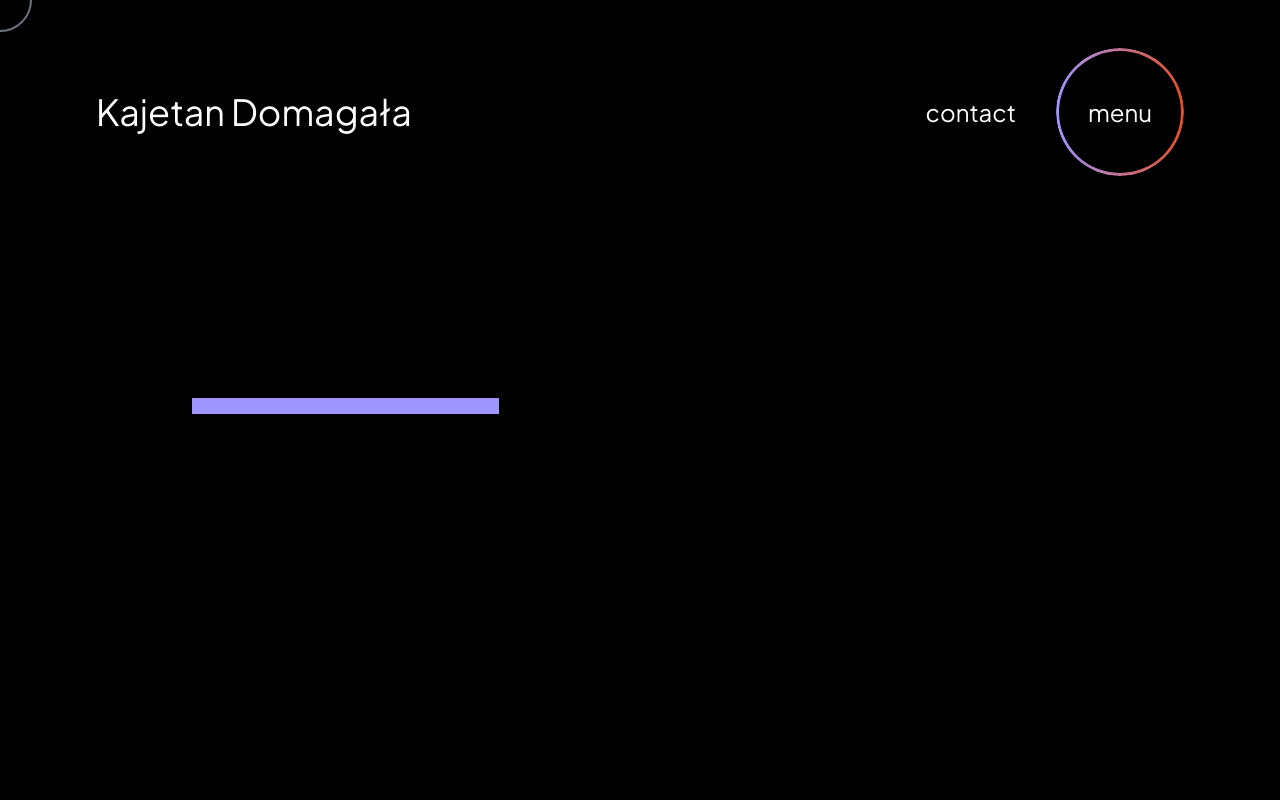
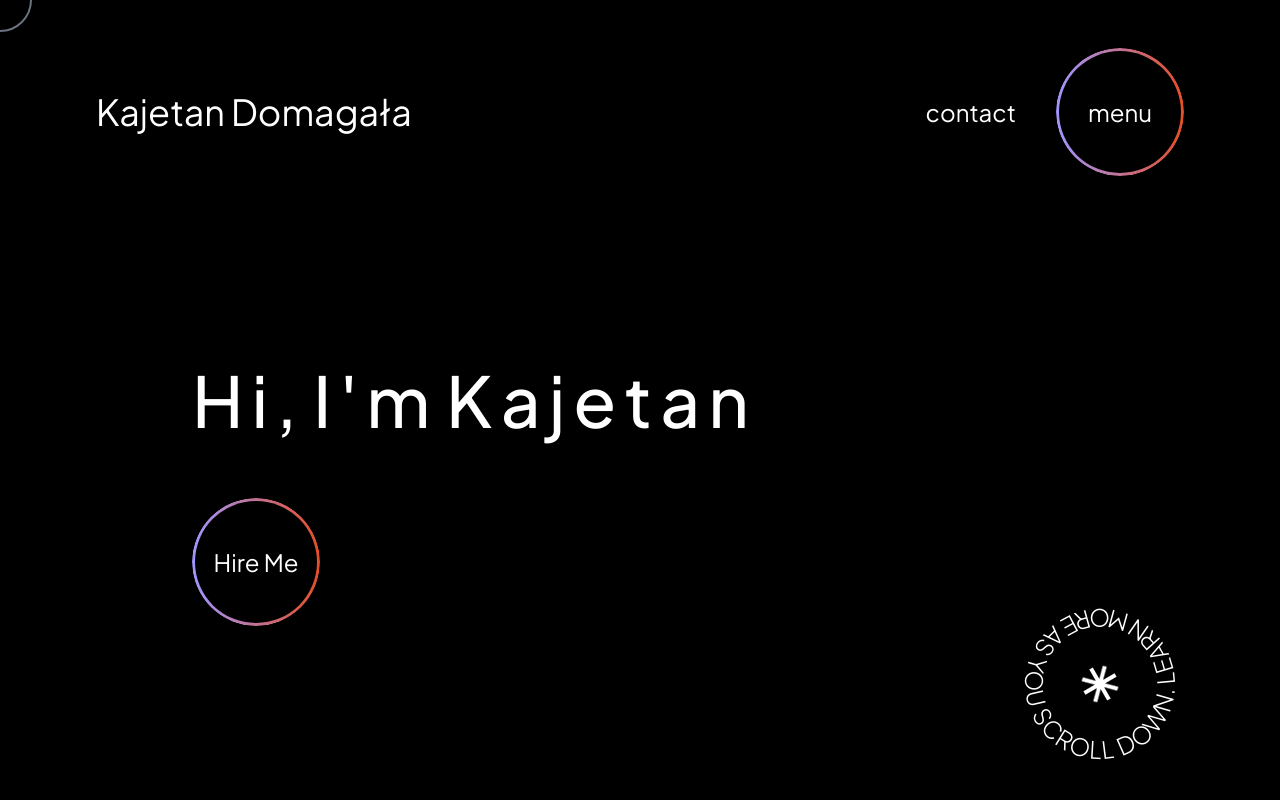
Before and after one commit to kajtd/Portfolio, a Vue app: page / in a window 1280 px wide. Shown: the top 800 px of the page. Built offline with nearby package versions, Linux system fonts and the light colour scheme.

Commit message:
Create the MVP of the Hero Section

```diff
--- a/src/components/HeroSection.vue
+++ b/src/components/HeroSection.vue
@@ -1,75 +1,138 @@
 <script setup lang="ts">
-import { ref, onMounted } from 'vue';
-import gsap from 'gsap';
-import { useMedia } from '../composables/useMedia';
+import { ref, onMounted, onUnmounted, computed } from "vue";
+import gsap from "gsap";
+import { useMedia } from "../composables/useMedia";
+import AppButton from "./AppButton.vue";
 
-const isReducedMotion = useMedia('(prefers-reduced-motion)');
-const title = ref<HTMLHeadingElement>();
-const heroText = ref<HTMLDivElement>();
+const isReducedMotion = useMedia("(prefers-reduced-motion)");
+const heroSection = ref<HTMLDivElement>();
+
+const mainHeaderSplit = computed(() => "Hi, I'm Kajetan".split(""));
+const scrollDown = ref<HTMLElement>();
+const hireMeButton = ref<HTMLElement>();
+
+const windowWidth = ref(window.innerWidth);
+
+const onResize = () => {
+  windowWidth.value = window.innerWidth;
+};
+const svgDimensions = computed(() => {
+  if (windowWidth.value < 768) {
+    return { width: 100, height: 100 };
+  }
+  return { width: 200, height: 200 };
+});
 
 onMounted(() => {
+  window.addEventListener("resize", onResize);
   if (!isReducedMotion.value) {
+    gsap.to(".main-header-char", {
+      y: 0,
+      stagger: 0.05,
+      delay: 1,
+      duration: 0.1,
+    });
     gsap.fromTo(
-      title.value as HTMLHeadingElement,
+      scrollDown.value as HTMLElement,
       {
         opacity: 0,
-        y: '100%',
       },
       {
         duration: 1.5,
-        delay: 3,
+        delay: 2,
         opacity: 1,
-        y: 0,
       }
     );
     gsap.fromTo(
-      heroText.value as HTMLDivElement,
+      hireMeButton.value as HTMLElement,
       {
         opacity: 0,
-        y: '100%',
       },
       {
         duration: 1.5,
-        delay: 3,
+        delay: 2,
         opacity: 1,
-        y: 0,
       }
     );
   }
+});
+
+onUnmounted(() => {
+  window.removeEventListener("resize", onResize);
 });
 </script>
 
 <template>
   <section
     ref="heroSection"
-    class="h-full flex-1 flex flex-col justify-center relative px-6 mt-12 md:px-8 xl:px-24"
+    class="h-full flex-1 flex items-center justify-start px-2 xs:px-6 md:px-8 xl:px-24"
   >
-    <h1
-      id="title"
-      ref="title"
-      class="text-black text-[34px] md:text-[70px] leading-[60px] font-medium md:leading-[100px] 2xl:text-[90px] 2xl:leading-[120px] max-w-7xl lg:ml-24 mb-24"
-    >
-      <span
-        class="inline-block relative z-[1] after:z-[-1] after:h-1 md:after:h-4 after:w-full after:bg-primary after:absolute after:bottom-2 md:after:bottom-0 after:left-0"
+    <div class="flex flex-col gap-12 text-left items-start ml-4 md:ml-24">
+      <h1
+        ref="mainHeader"
+        class="mainHeader font-medium text-white text-[34px] md:text-[70px] leading-[60px] md:leading-[100px] 2xl:text-[120px] 2xl:leading-[160px] max-w-7xl"
+        id="logo"
       >
-        Frontend
-      </span>
-      developer passionate about creating web applications.
-    </h1>
+        <div
+          class="word inline-block mr-1 md:mr-2"
+          v-for="(word, wordIndex) in mainHeaderSplit"
+          :key="`word-${wordIndex}`"
+        >
+          <div
+            class="main-header-char inline-block transition-transform duration-500 translate-y-48"
+            v-for="(char, charIndex) in word.split('')"
+            :key="`main-header-char-${charIndex}`"
+          >
+            {{ char }}
+          </div>
+        </div>
+      </h1>
+      <div ref="hireMeButton">
+        <AppButton>Hire Me</AppButton>
+      </div>
+    </div>
     <div
-      ref="heroText"
-      class="flex bottom-20 right-0 absolute sm:bottom-24 sm:right-16 xl:!bottom-20 xl:!right-20"
+      ref="scrollDown"
+      class="absolute bottom-4 right-6 md:right-20 grid place-items-center"
     >
       <img
-        src="./../assets/icons/arrow.svg"
+        class="absolute animate-[spin_3s_linear_infinite] duration-[5s] w-4 h-4 md:w-9 md:h-9"
+        src="./../assets/star.svg"
         alt=""
-        class="w-12 xs:w-24 relative top-10 xs:top-14 left-2"
       />
-      <p
-        class="text-black text-sm xs:text-base md:!text-xl max-w-[250px]"
+      <svg
+        id="rotatingText"
+        class="animate-[spin_10s_linear_infinite]"
+        viewBox="0 0 200 200"
+        :width="svgDimensions.width"
+        :height="svgDimensions.height"
       >
-        View the projects in my portfolio and learn more.
-      </p>
+        <defs>
+          <path
+            id="circle"
+            d="M 100, 100
+          m -75, 0
+          a 75, 75 0 1, 0 150, 0
+          a 75, 75 0 1, 0 -150, 0
+          "
+          ></path>
+        </defs>
+        <text width="400">
+          <textPath
+            alignment-baseline="top"
+            xlink:href="#circle"
+            class="font-light tracking-wider uppercase text-[23.9px] fill-current"
+          >
+            Learn more as you scroll down.
+          </textPath>
+        </text>
+      </svg>
     </div>
   </section>
 </template>
+
+<style scoped>
+.mainHeader {
+  clip-path: polygon(0 0, 100% 0, 100% 100%, 0% 100%);
+}
+</style>
```
